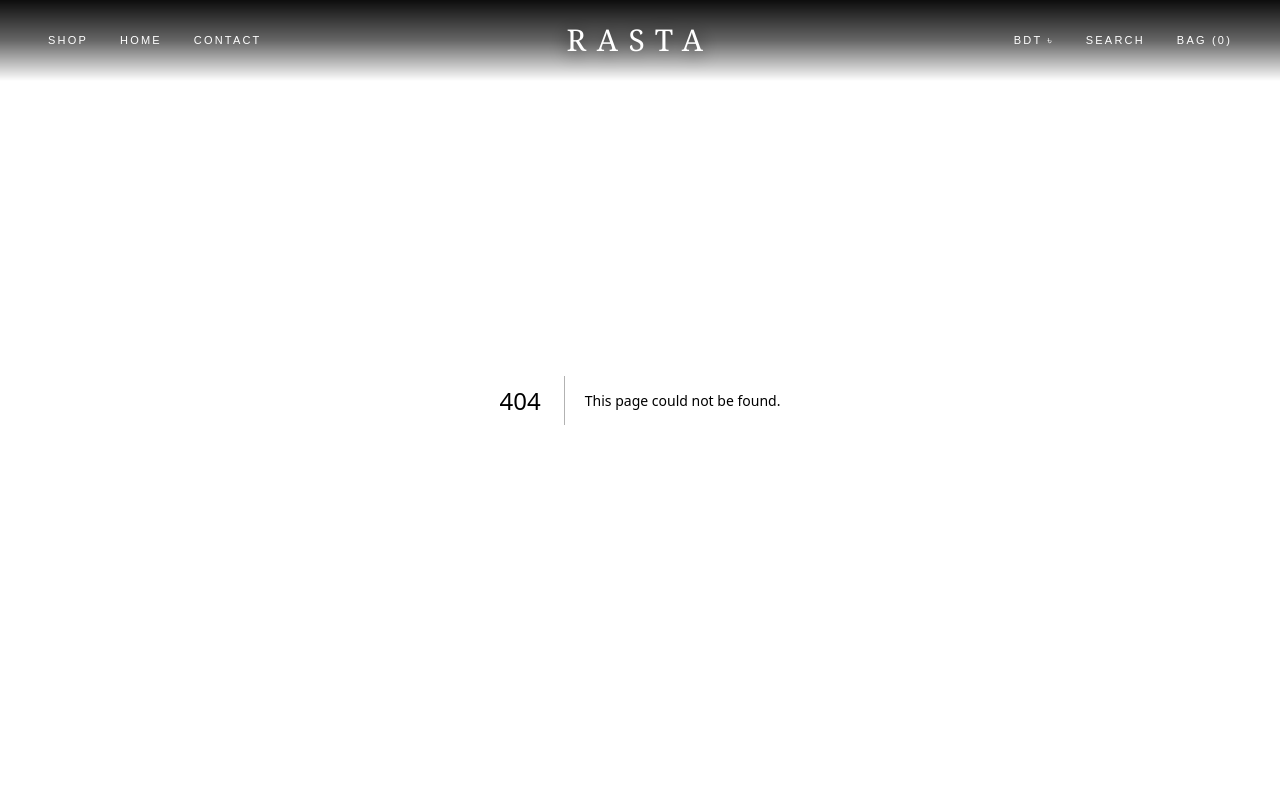
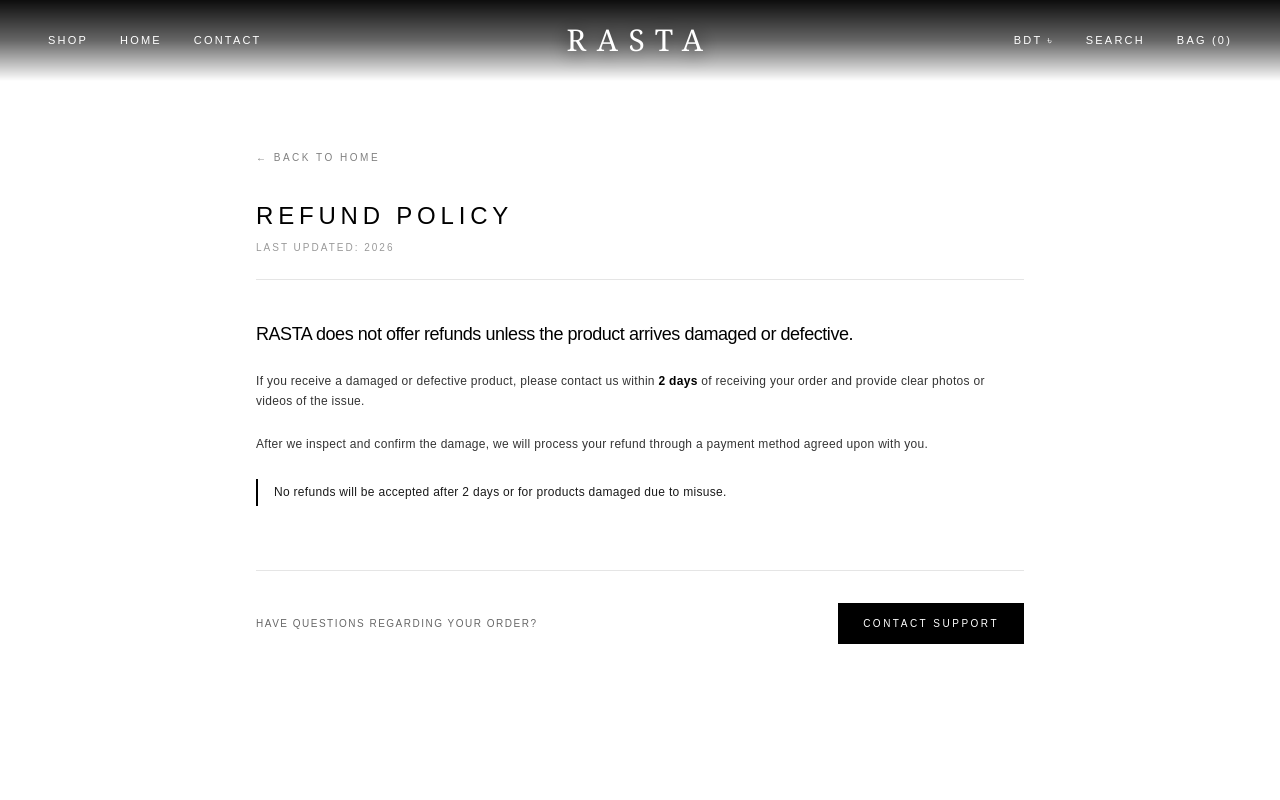
Before and after one commit to shafayet16/rasta, a Next.js app: page /refund-policy in a window 1280 px wide. Before the commit this address had no page. Shown: the top 800 px of the page. Built offline with nearby package versions, Linux system fonts and the light colour scheme.

Commit message:
fix: refund policy and size guide

```diff
--- a/app/components/Footer.tsx
+++ b/app/components/Footer.tsx
@@ -45,7 +45,7 @@ export default function Footer() {
             <a href="#contact" className="transition-colors hover:text-black">
               Privacy Policy
             </a>
-            <a href="#contact" className="transition-colors hover:text-black">
+            <a href="./refund-policy" className="transition-colors hover:text-black">
               Refund Policy
             </a>
             <a href="#contact" className="transition-colors hover:text-black">
--- a/app/product/[id]/page.tsx
+++ b/app/product/[id]/page.tsx
@@ -35,6 +35,9 @@ export default function ProductDetailPage({
   const [currentImgIndex, setCurrentImgIndex] = useState(0);
   const [selectedSize, setSelectedSize] = useState<string>("");
   const scrollContainerRef = useRef<HTMLDivElement>(null);
+
+  // Size Guide Modal state
+  const [showSizeGuide, setShowSizeGuide] = useState(false);
 
   // Accordion state
   const [openAccordion, setOpenAccordion] = useState<string | null>("description");
@@ -76,6 +79,7 @@ export default function ProductDetailPage({
   }, [productId]);
 
   const images = product?.images && product.images.length > 0 ? product.images : ["/placeholder.png"];
+  const lastImage = images[images.length - 1];
 
   // Handle active index updates on swipe
   const handleScroll = () => {
@@ -291,7 +295,11 @@ export default function ProductDetailPage({
               <div className="mt-10 border-t border-black/10 pt-8">
                 <div className="flex items-center justify-between text-[10px] font-medium tracking-[0.2em] uppercase">
                   <span>SELECT SIZE</span>
-                  <button type="button" className="text-black/50 underline underline-offset-4 hover:text-black transition-colors">
+                  <button
+                    type="button"
+                    onClick={() => setShowSizeGuide(true)}
+                    className="text-black/50 underline underline-offset-4 hover:text-black transition-colors cursor-pointer"
+                  >
                     SIZE GUIDE
                   </button>
                 </div>
@@ -517,6 +525,41 @@ export default function ProductDetailPage({
         )}
       </main>
 
+      {/* SIZE GUIDE MODAL */}
+      {showSizeGuide && (
+        <div
+          className="fixed inset-0 z-50 flex items-center justify-center bg-black/70 backdrop-blur-sm p-4"
+          onClick={() => setShowSizeGuide(false)}
+        >
+          <div
+            className="relative w-full max-w-2xl bg-white p-6 sm:p-8"
+            onClick={(e) => e.stopPropagation()}
+          >
+            <div className="flex items-center justify-between border-b border-black/10 pb-4 mb-6">
+              <span className="text-[10px] font-medium tracking-[0.25em] uppercase text-black">
+                SIZE GUIDE — {product.name}
+              </span>
+              <button
+                type="button"
+                onClick={() => setShowSizeGuide(false)}
+                className="text-[12px] font-medium tracking-[0.2em] uppercase text-black/60 hover:text-black transition-colors cursor-pointer"
+              >
+                CLOSE ✕
+              </button>
+            </div>
+
+            <div className="relative aspect-[4/5] w-full bg-neutral-50">
+              <Image
+                src={lastImage}
+                alt={`${product.name} Size Guide`}
+                fill
+                className="object-contain p-2"
+              />
+            </div>
+          </div>
+        </div>
+      )}
+
       {/* FLOATING STICKY BOTTOM BAR */}
       <div className="fixed bottom-0 left-0 right-0 z-40 flex items-center justify-between border-t border-black/10 bg-white/90 px-6 py-3.5 backdrop-blur-md sm:px-12 transition-all">
         <div className="flex items-center gap-4">
--- /dev/null
+++ b/app/refund-policy/page.tsx
@@ -0,0 +1,69 @@
+import Link from "next/link";
+
+export const metadata = {
+  title: "Refund Policy | RASTA",
+  description: "RASTA Official Refund Policy",
+};
+
+export default function RefundPolicyPage() {
+  return (
+    <main className="min-h-screen bg-white text-black selection:bg-black selection:text-white pt-28 sm:pt-36 pb-24 px-6 sm:px-12 lg:px-24">
+      <div className="mx-auto max-w-3xl">
+        {/* BREADCRUMB / BACK LINK */}
+        <div className="mb-8">
+          <Link
+            href="/"
+            className="text-[9px] sm:text-[10px] font-medium tracking-[0.25em] uppercase text-black/50 hover:text-black transition-colors"
+          >
+            ← BACK TO HOME
+          </Link>
+        </div>
+
+        {/* HEADER */}
+        <header className="border-b border-black/10 pb-6 mb-10">
+          <h1 className="text-xl sm:text-2xl font-medium tracking-[0.2em] uppercase text-black">
+            REFUND POLICY
+          </h1>
+          <p className="text-[10px] tracking-[0.2em] uppercase text-black/40 mt-2">
+            LAST UPDATED: {new Date().getFullYear()}
+          </p>
+        </header>
+
+        {/* CONTENT */}
+        <div className="space-y-6 text-[11px] sm:text-[12px] leading-relaxed tracking-wide text-black/80 font-normal">
+          <p className="text-base sm:text-lg text-black font-medium tracking-tight">
+            RASTA does not offer refunds unless the product arrives damaged or defective.
+          </p>
+
+          <p>
+            If you receive a damaged or defective product, please contact us within{" "}
+            <span className="font-semibold text-black">2 days</span> of receiving your order and provide clear photos or videos of the issue.
+          </p>
+
+          <p>
+            After we inspect and confirm the damage, we will process your refund through a payment method agreed upon with you.
+          </p>
+
+          <div className="border-l-2 border-black pl-4 py-1 text-black/90 font-medium">
+            No refunds will be accepted after 2 days or for products damaged due to misuse.
+          </div>
+        </div>
+
+        {/* FOOTER CTA */}
+        <div className="mt-16 border-t border-black/10 pt-8 flex flex-col sm:flex-row items-start sm:items-center justify-between gap-4">
+          <p className="text-[10px] tracking-[0.15em] uppercase text-black/60">
+            HAVE QUESTIONS REGARDING YOUR ORDER?
+          </p>
+          <a
+            href="https://www.facebook.com/share/19TxA6JbSV/?mibextid=wwXIfr"
+            target="_blank"
+            rel="noreferrer"
+            className="border border-black bg-black px-6 py-3 text-[10px] font-medium tracking-[0.25em] uppercase text-white transition-all hover:bg-transparent hover:text-black"
+          >
+            CONTACT SUPPORT
+          </a>
+        </div>
+      </div>
+    </main>
+  );
+}
```
